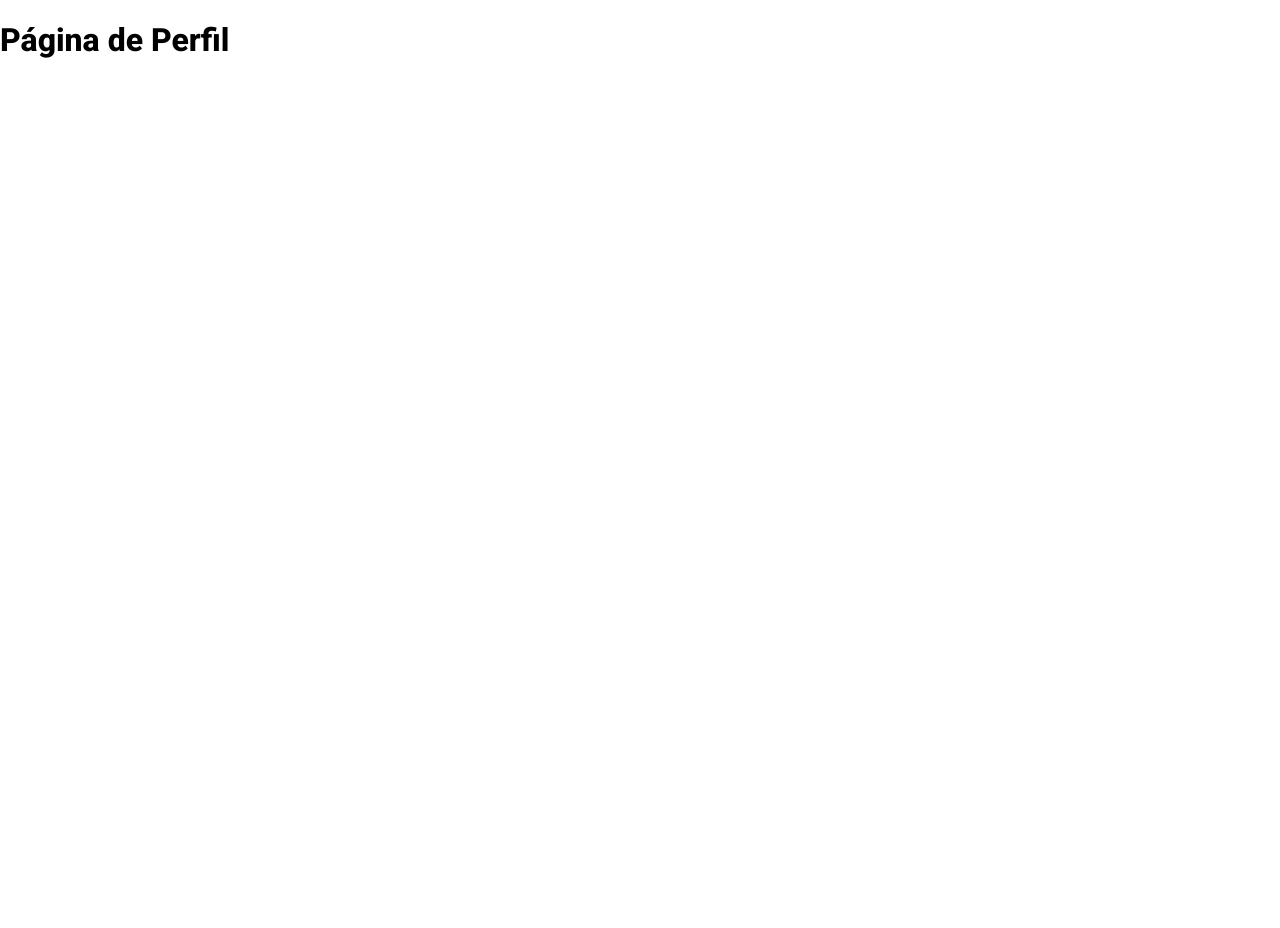
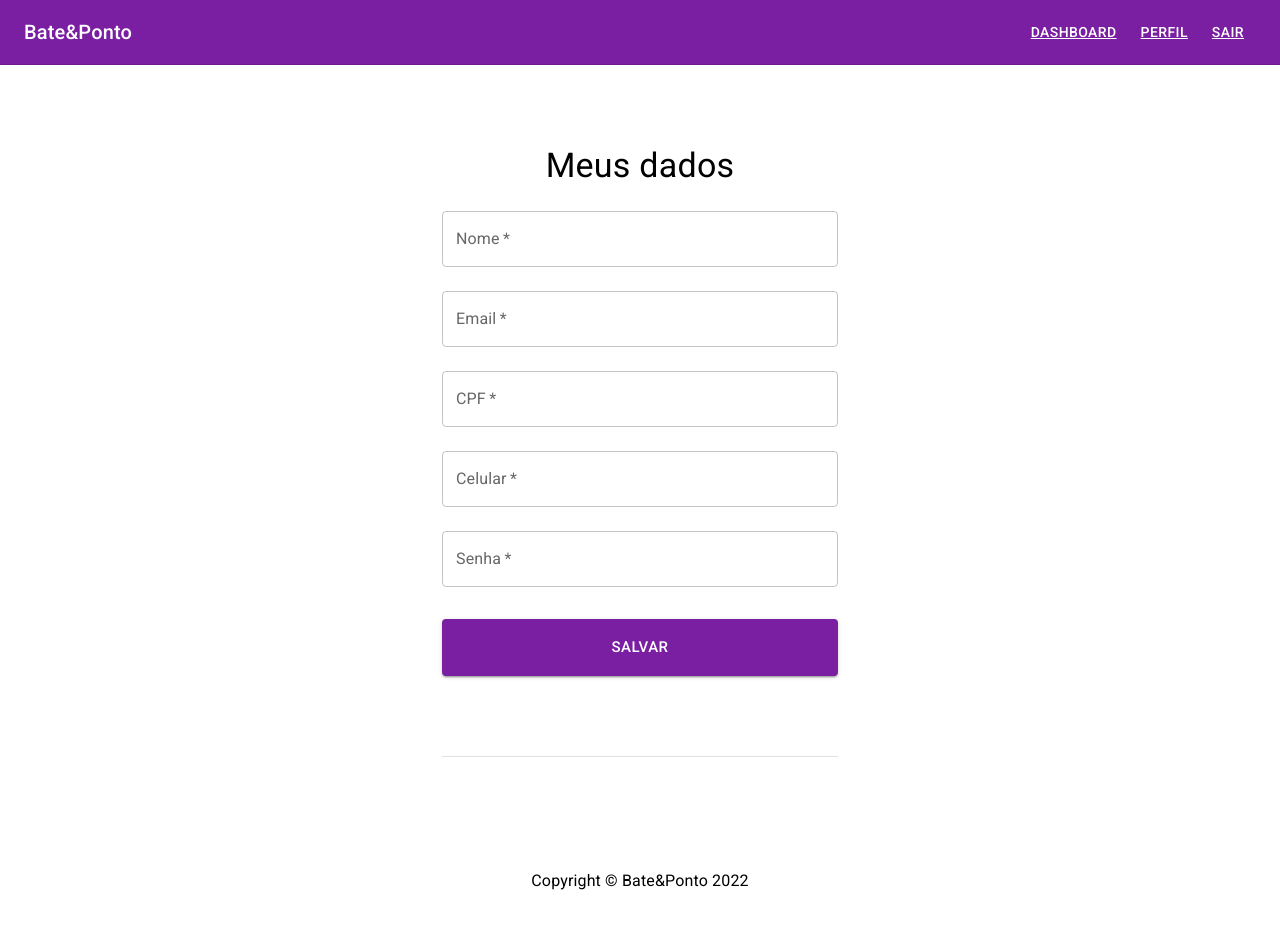
Before and after one commit to LuizeraDev/bate-ponto, a React (Create React App) app: page /profile in a window 1280 px wide. Shown: the top 928 px of the page. Before the commit the page ends 800 px from the top, so only its background shows below. Built offline with nearby package versions, Linux system fonts and the light colour scheme.

Commit message:
page dashboard, profile and fix buttons

```diff
--- a/src/auth/ProtectedRoutes.jsx
+++ b/src/auth/ProtectedRoutes.jsx
@@ -35,7 +35,7 @@ const verifyRefreshToken = async(refresh) => {
         return true;
     } catch (error) {
         console.log(error.message);
-        return false
+        return false;
     }
 }
 
@@ -43,13 +43,13 @@ const ProtectedRoutes = () => {
     const [ authenticated, setAuthenticated] = useState();
 
     useEffect(() => {
-        verifyToken().then(res => setAuthenticated(res))
+        verifyToken().then(res => setAuthenticated(res));
     }, [])
 
     if (authenticated === undefined) {
         return "<p>Loading...</p>";
     } else {
-        return authenticated ? <Outlet /> : <Navigate to="/login" />
+        return authenticated ? <Outlet /> : <Navigate to="/login" />;
     }
 };
 
--- /dev/null
+++ b/src/components/Navbar.jsx
@@ -0,0 +1,43 @@
+import { AppBar, Link, Toolbar, Typography } from '@mui/material';
+
+function Navbar() {
+    return (
+        <AppBar
+            position="static"
+            elevation={0}
+            sx={{ borderBottom: (theme) => `1px solid ${theme.palette.divider}` }}
+        >
+            <Toolbar sx={{ flexWrap: 'wrap' }}>
+                <Typography variant="h6" color="inherit" noWrap sx={{ flexGrow: 1 }}>
+                    Bate&Ponto
+                </Typography>
+                <Link
+                    variant="button"
+                    color="inherit"
+                    href="/"
+                    sx={{ my: 1, mx: 1.5 }}
+                >
+                    Dashboard
+                </Link>
+                <Link
+                    variant="button"
+                    color="inherit"
+                    href="/profile"
+                    sx={{ my: 1, mx: 1.5 }}
+                >
+                    Perfil
+                </Link>
+                <Link
+                    variant="button"
+                    color="inherit"
+                    href="/login"
+                    sx={{ my: 1, mx: 1.5 }}
+                >
+                    Sair
+                </Link>
+            </Toolbar>
+        </AppBar>
+    );
+}
+
+export default Navbar;
--- a/src/pages/Login.jsx
+++ b/src/pages/Login.jsx
@@ -2,10 +2,8 @@ import { Avatar, Button, TextField, Link, Grid, Typography, Container, Box } fro
 import WatchLaterIcon from '@mui/icons-material/WatchLater';
 import Copyright from '../components/Copyright';
 import Swal from 'sweetalert2';
-
 import axios from 'axios';
 import { useNavigate } from 'react-router-dom';
-
 
 function Login() {
     const navigate = useNavigate();
@@ -20,8 +18,7 @@ function Login() {
             password: data.get('password'),
         }
 
-        axios.post(`${process.env.REACT_APP_API_URL}/auth`, user)
-        .then((res) => {
+        axios.post(`${process.env.REACT_APP_API_URL}/auth`, user).then((res) => {
             if (res.data.token && res.data.refreshToken) {
                 localStorage.setItem('token', res.data.token);
                 localStorage.setItem('refreshToken', res.data.refreshToken);
@@ -30,8 +27,7 @@ function Login() {
         }).catch(function (error) {
             Swal.fire({
                 title: 'Usuário não encontrado',
-                icon: 'error',
-                cancelButtonText: 'Cancelar',
+                icon: 'error'
             });
         });
     };
@@ -77,14 +73,18 @@ function Login() {
                         type="submit"
                         fullWidth
                         variant="contained"
-                    sx={{ mt: 3, mb: 2 }}
+                        sx={{ py: 1.9, mt: 3, mb: 2 }}
+                        size="large"
                     >
                         Entrar
                     </Button>
                     <Grid item xs="auto">
+                        <Typography component="h2" variant="body2">
+                            {"Não tem uma conta? "}
                             <Link href="/register/step-1" color="primary.light" variant="body2">
-                        {"Não tem uma conta? Registrar-se"}
+                                {"Registrar-se"}
                             </Link>
+                        </Typography>
                     </Grid>
                 </Box>
             </Box>
--- a/src/pages/Profile.jsx
+++ b/src/pages/Profile.jsx
@@ -1,8 +1,112 @@
+import { Box, Button, Container, TextField, Typography } from '@mui/material';
+import axios from 'axios';
+import Swal from 'sweetalert2';
+import Copyright from '../components/Copyright';
+import Navbar from '../components/Navbar';
+import { useEffect, useState } from 'react';
+
 function Profile() {
+    const [user, setUser] = useState();
+
+
+    const handleSubmit = (event) => {
+        event.preventDefault();
+        const data = new FormData(event.currentTarget);
+
+        const userRegister = {
+            name: data.get('name'),
+            email: data.get('email'),
+            cpf: data.get('cpf'),
+            cellphone: data.get('cellphone'),
+            password: data.get('password'),
+            confirmPassword: data.get('confirmPassword')
+        }
+    };
+
     return (
-        <div>
-            <h1>Página de Perfil</h1>
-        </div>
+        <Box>
+            <Navbar />
+            {/* Main */}
+            <Container component="main" maxWidth="xs">
+                <Box
+                    sx={{
+                        marginTop: 10,
+                        display: 'flex',
+                        flexDirection: 'column',
+                        alignItems: 'center',
+                    }}
+                >
+                    <Typography component="h4" variant="h4">
+                        Meus dados
+                    </Typography>
+                    <Box component="form" onSubmit={handleSubmit} noValidate sx={{ mt: 1 }}>
+                        <TextField
+                            margin="normal"
+                            required
+                            fullWidth
+                            id="name"
+                            label="Nome"
+                            name="name"
+                        />
+                        <TextField
+                            margin="normal"
+                            required
+                            fullWidth
+                            id="email"
+                            label="Email"
+                            name="email"
+                            autoComplete="email"
+                        />
+                        <TextField
+                            margin="normal"
+                            required
+                            fullWidth
+                            id="cpf"
+                            label="CPF"
+                            name="cpf"
+                        />
+                        <TextField
+                            margin="normal"
+                            required
+                            fullWidth
+                            id="cellphone"
+                            label="Celular"
+                            name="cellphone"
+                        />
+                        <TextField
+                            margin="normal"
+                            required
+                            fullWidth
+                            id="password"
+                            label="Senha"
+                            name="password"
+                            type="password"
+                        />
+                        <Button
+                            type="submit"
+                            fullWidth
+                            variant="contained"
+                            sx={{ py: 1.9, mt: 3, mb: 2 }}
+                            size="large"
+                        >
+                            Salvar
+                        </Button>
+                    </Box>
+                </Box>
+                {/* Footer */}
+                <Container
+                    maxWidth="md"
+                    component="footer"
+                    sx={{
+                        borderTop: (theme) => `1px solid ${theme.palette.divider}`,
+                        mt: 8,
+                        py: [3, 6],
+                    }}
+                >
+                    <Copyright sx={{ mt: 8, mb: 4 }} />
+                </Container>
+            </Container>
+        </Box>
     );
 }
 
--- a/src/pages/Register.jsx
+++ b/src/pages/Register.jsx
@@ -17,7 +17,7 @@ function Register() {
             cellphone: data.get('cellphone'),
             password: data.get('password'),
             confirmPassword: data.get('confirmPassword')
-        }
+        };
 
         navigate('/register/step-2', { state: userRegister });
     };
@@ -94,15 +94,19 @@ function Register() {
                         type="submit"
                         fullWidth
                         variant="contained"
-                        sx={{ mt: 3, mb: 2 }}
+                        sx={{ py: 1.9, mt: 3, mb: 2 }}
+                        size="large"
                     >
                         Avançar
                     </Button>
                     <Grid container>
                         <Grid alignItems="center">
-                            <Link href="/login" color="primary.light" variant="body2">
-                                {"Já possui uma conta? Entrar"}
-                            </Link>
+                            <Typography component="h2" variant="body2">
+                                {"Já possui uma conta? "}
+                                <Link href="/login" color="primary.light" variant="body2">
+                                    {"Entrar"}
+                                </Link>
+                            </Typography>
                         </Grid>
                     </Grid>
                 </Box>
--- a/src/pages/RegisterCompany.jsx
+++ b/src/pages/RegisterCompany.jsx
@@ -22,7 +22,7 @@ function RegisterCompany() {
             confirmPassword: state.confirmPassword,
             companyName: data.get('companyName'),
             cnpj: data.get('cnpj')
-        }
+        };
 
         axios.post(`${process.env.REACT_APP_API_URL}/user/register`, fullRegister)
             .then((res) => {
@@ -82,15 +82,19 @@ function RegisterCompany() {
                         type="submit"
                         fullWidth
                         variant="contained"
-                        sx={{ mt: 3, mb: 2 }}
+                        sx={{ py: 1.9, mt: 3, mb: 2 }}
+                        size="large"
                     >
                         Cadastrar
                     </Button>
                     <Grid container>
                         <Grid alignItems="center">
-                            <Link href="/login" color="primary.light" variant="body2">
-                                {"Já possui uma conta? Entrar"}
+                            <Typography component="h2" variant="body2">
+                                {"Preencheu algo errado? "}
+                                <Link href="/register/step-1" color="primary.light" variant="body2">
+                                    {"Voltar"}
                                 </Link>
+                            </Typography>
                         </Grid>
                     </Grid>
                 </Box>
```
Also changed, not shown: src/layout/Footer.jsx (deleted, +0 -9 lines), src/pages/Dashboard.jsx (+44 -51 lines). Lines whose indentation alone changed are shown as unchanged.
